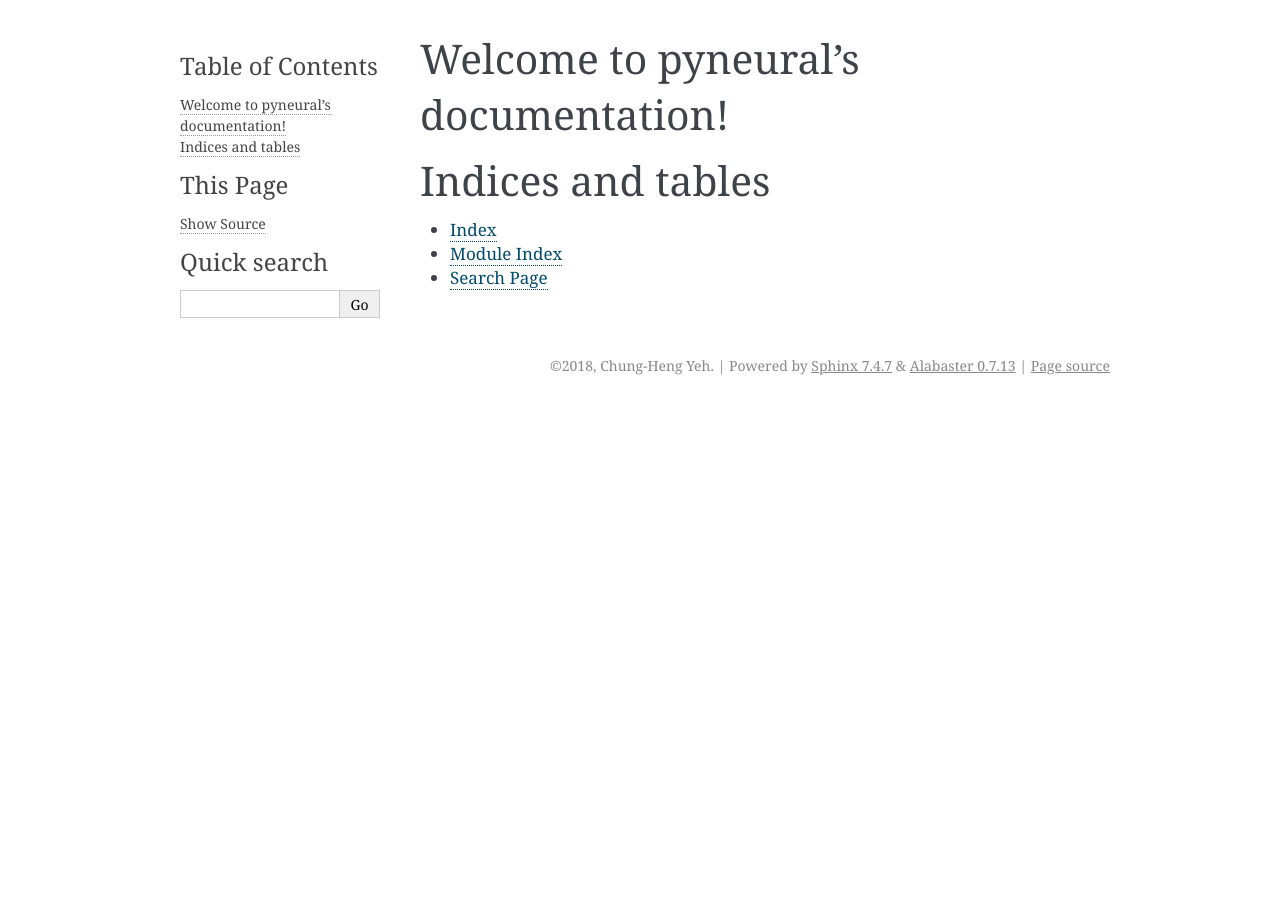
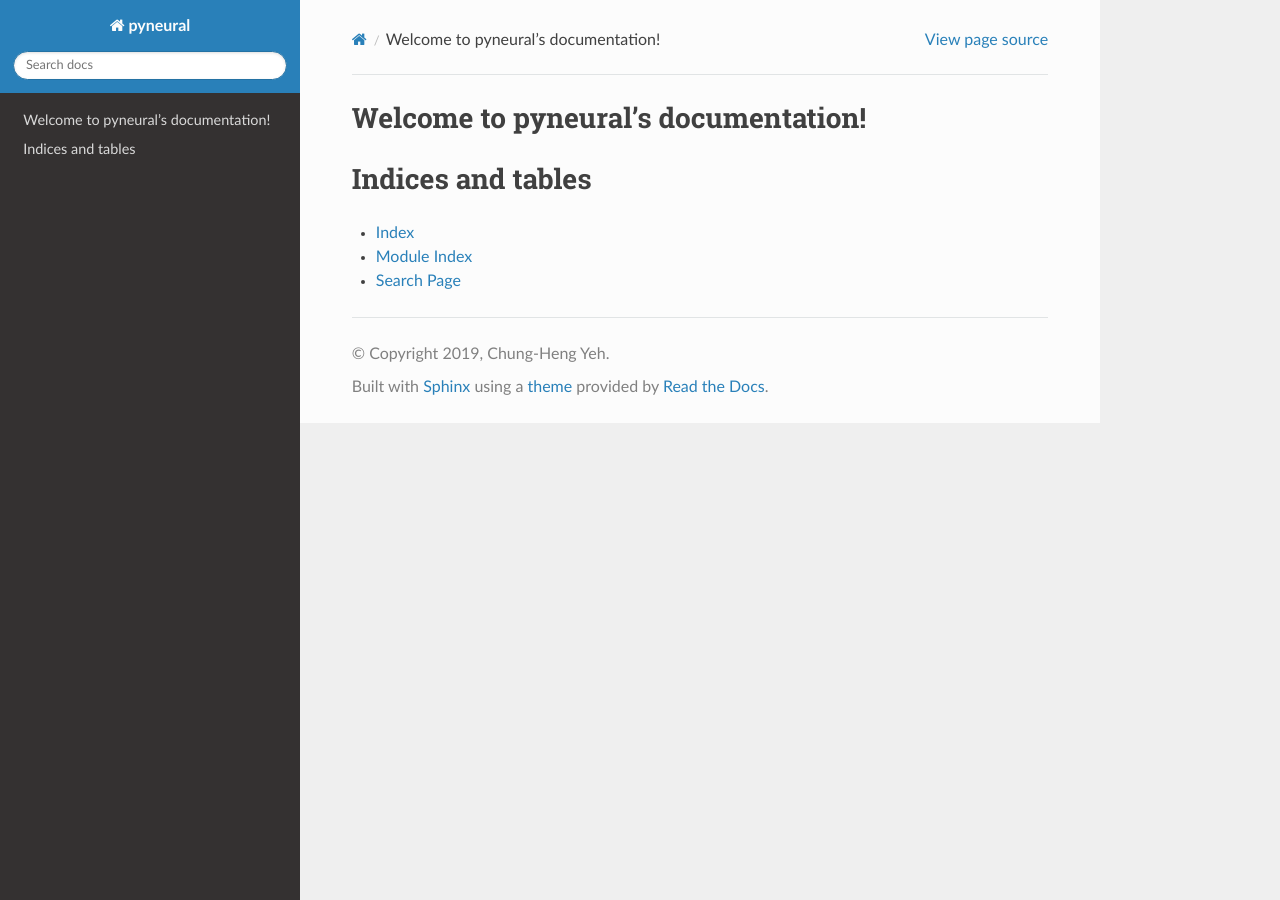
Before and after one commit to chungheng/neural, a Sphinx documentation site: the page built from docs/source/index.rst, in a window 1280 px wide. Built offline with Sphinx 7.4.7 and the Read the Docs theme 2.0.0, drawn with Linux system fonts in a browser that asks for light colours.

Commit message:
update docs/conf.py

```diff
--- a/docs/source/conf.py
+++ b/docs/source/conf.py
@@ -12,21 +12,21 @@
 # add these directories to sys.path here. If the directory is relative to the
 # documentation root, use os.path.abspath to make it absolute, like shown here.
 #
-# import os
-# import sys
-# sys.path.insert(0, os.path.abspath('.'))
+import os
+import sys
+sys.path.insert(0, os.path.abspath('../'))
 
 
 # -- Project information -----------------------------------------------------
 
-project = u'pyneural'
-copyright = u'2018, Chung-Heng Yeh'
-author = u'Chung-Heng Yeh'
+project = 'pyneural'
+copyright = '2019, Chung-Heng Yeh'
+author = 'Chung-Heng Yeh'
 
 # The short X.Y version
-version = u''
+version = ''
 # The full version, including alpha/beta/rc tags
-release = u'0.0.1'
+release = '0.0.1'
 
 
 # -- General configuration ---------------------------------------------------
@@ -40,8 +40,10 @@ release = u'0.0.1'
 # ones.
 extensions = [
     'sphinx.ext.autodoc',
+    'sphinx.ext.todo',
     'sphinx.ext.mathjax',
     'sphinx.ext.viewcode',
+    'sphinx.ext.napoleon'
 ]
 
 # Add any paths that contain templates here, relative to this directory.
@@ -65,11 +67,11 @@ language = None
 
 # List of patterns, relative to source directory, that match files and
 # directories to ignore when looking for source files.
-# This pattern also affects html_static_path and html_extra_path .
-exclude_patterns = [u'_build', 'Thumbs.db', '.DS_Store']
+# This pattern also affects html_static_path and html_extra_path.
+exclude_patterns = []
 
 # The name of the Pygments (syntax highlighting) style to use.
-pygments_style = 'sphinx'
+pygments_style = None
 
 
 # -- Options for HTML output -------------------------------------------------
@@ -77,7 +79,19 @@ pygments_style = 'sphinx'
 # The theme to use for HTML and HTML Help pages.  See the documentation for
 # a list of builtin themes.
 #
-html_theme = 'alabaster'
+on_rtd = os.environ.get('READTHEDOCS', None) == 'True'
+if on_rtd:
+    html_theme = 'default'
+else:
+
+    import sphinx_rtd_theme
+
+    # The theme to use for HTML and HTML Help pages.  Major themes that come with
+    # Sphinx are currently 'default' and 'sphinxdoc'.
+    html_theme = 'sphinx_rtd_theme'
+
+    # Add any paths that contain custom themes here, relative to this directory.
+    html_theme_path = [sphinx_rtd_theme.get_html_theme_path()]
 
 # Theme options are theme-specific and customize the look and feel of a theme
 # further.  For a list of options available for each theme, see the
@@ -131,8 +145,8 @@ latex_elements = {
 # (source start file, target name, title,
 #  author, documentclass [howto, manual, or own class]).
 latex_documents = [
-    (master_doc, 'pyneural.tex', u'pyneural Documentation',
-     u'Chung-Heng Yeh', 'manual'),
+    (master_doc, 'pyneural.tex', 'pyneural Documentation',
+     'Chung-Heng Yeh', 'manual'),
 ]
 
 
@@ -141,7 +155,7 @@ latex_documents = [
 # One entry per manual page. List of tuples
 # (source start file, name, description, authors, manual section).
 man_pages = [
-    (master_doc, 'pyneural', u'pyneural Documentation',
+    (master_doc, 'pyneural', 'pyneural Documentation',
      [author], 1)
 ]
 
@@ -152,10 +166,33 @@ man_pages = [
 # (source start file, target name, title, author,
 #  dir menu entry, description, category)
 texinfo_documents = [
-    (master_doc, 'pyneural', u'pyneural Documentation',
+    (master_doc, 'pyneural', 'pyneural Documentation',
      author, 'pyneural', 'One line description of project.',
      'Miscellaneous'),
 ]
 
 
+# -- Options for Epub output -------------------------------------------------
+
+# Bibliographic Dublin Core info.
+epub_title = project
+
+# The unique identifier of the text. This can be a ISBN number
+# or the project homepage.
+#
+# epub_identifier = ''
+
+# A unique identification for the text.
+#
+# epub_uid = ''
+
+# A list of files that should not be packed into the epub file.
+epub_exclude_files = ['search.html']
+
+
 # -- Extension configuration -------------------------------------------------
+
+# -- Options for todo extension ----------------------------------------------
+
+# If true, `todo` and `todoList` produce output, else they produce nothing.
+todo_include_todos = True
```
